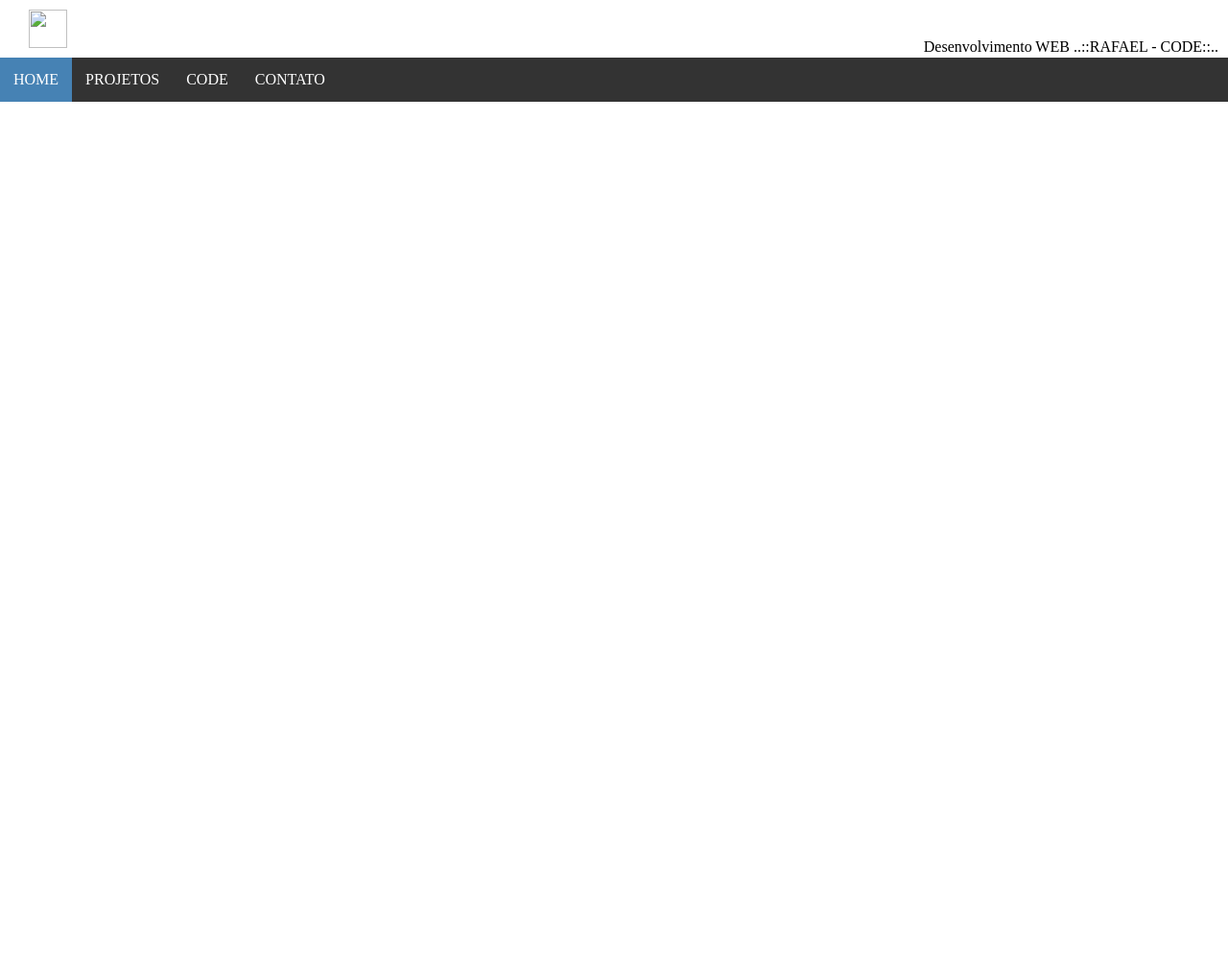
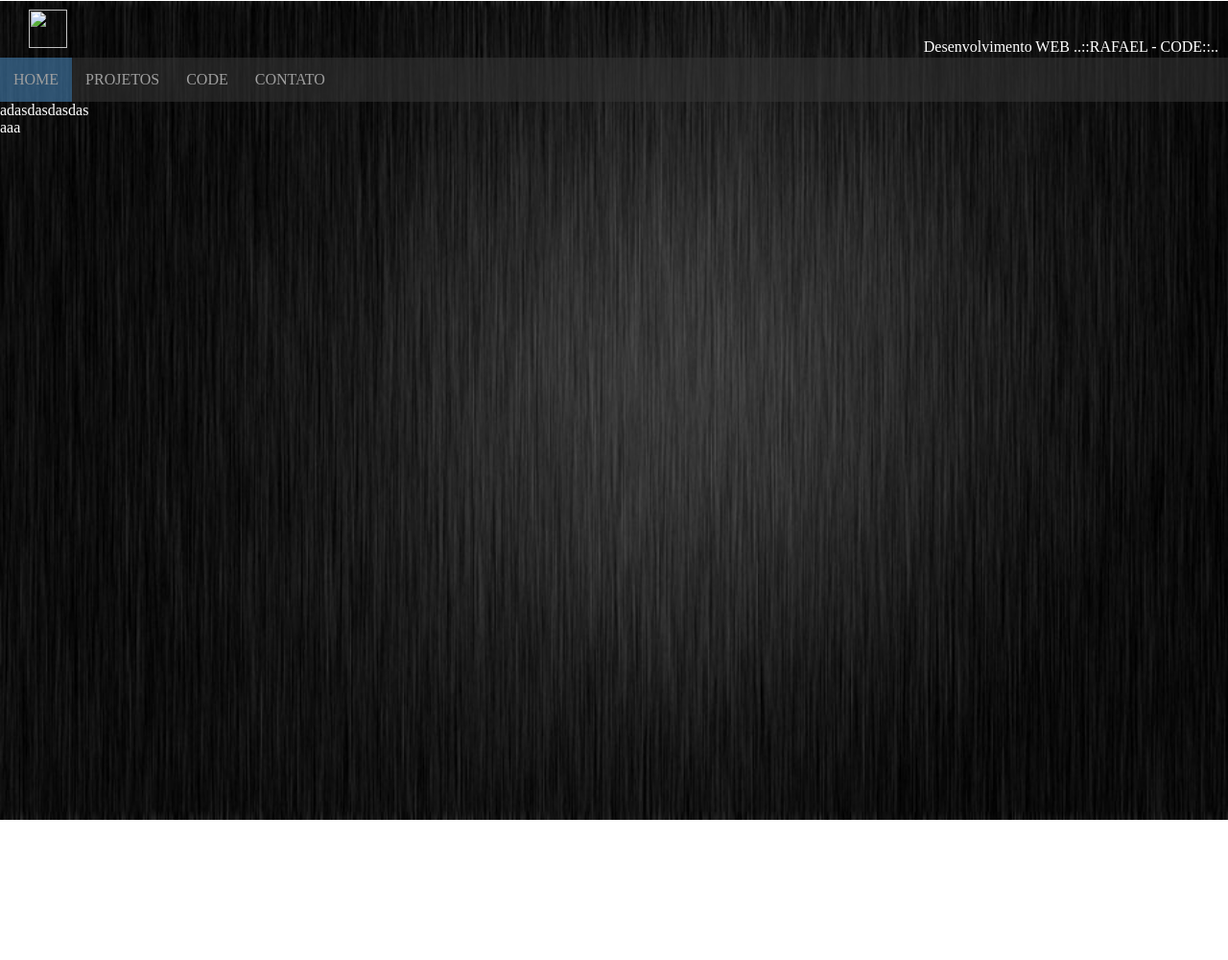
Before and after one commit to 01viniciusmelo/Dev-Web-PHP, a PHP site: page /home.html in a window 1280 px wide. Shown: the whole page at 96% size. Before the commit the page ends 106 px from the top, so only its background shows below. Run offline with PHP 8.4, Linux system fonts and the light colour scheme.

Commit message:
PRojeto WEB-SITE

```diff
--- a/css/home.css
+++ b/css/home.css
@@ -1,6 +1,7 @@
 *{
 	margin: 0px;
 	padding: 0px;
+	color:#fff;
 }
 .header > p{
 	float: right;
@@ -13,11 +14,14 @@
 	height: 60px;
 }
 .header > img{
-
 	width: 40px;
 	height: 40px;
 	margin: 10px 30px;
-
+}
+.nav {
+	opacity:0.6;
+	-moz-opacity: 0.65;
+	filter: alpha(opacity=65);
 }
 .nav  ul {
     list-style-type: none;
@@ -26,9 +30,12 @@
     overflow: hidden;
     background-color: #333;
     width: 100%;
+
+
 }
 .nav li{
 	float: left;
+
 }
 .nav li:last-child {
     border-right: none;
@@ -46,3 +53,12 @@
 .active {
     background-color: steelblue;
 }
+
+.main{
+	margin: 0px;
+	padding: 0px;
+	background: url('../img/a.jpg') no-repeat;
+	background-position: 1% 1%;
+	background-size: 100%;
+	height: 1000px;
+}
--- a/home.html
+++ b/home.html
@@ -12,10 +12,12 @@
 	 <meta name="author" content="Rafael Carvalho">
 </head>
 <body>
+<div class="main">
 	<div class="header">
 		<img src="#">
 		<p>Desenvolvimento WEB  ..::RAFAEL - CODE::..</p>
 	</div>
+
 	<div class="nav">
 		<ul class="top">
   			<li><a class="active" href="#home">HOME</a></li>
@@ -24,6 +26,15 @@
   			<li class="right"><a href="#about">CONTATO</a></li>
 		</ul>
 	</div>
+	<div class="article">
+		adasdasdasdas
+		<div class="section">
+			aaa
+		</div>
+	</div>
+
+
+</div>
 
 
 </body>
```
Also changed, not shown: img/a.jpg (added), img/logo.png (deleted), img/logo.svg (deleted).
